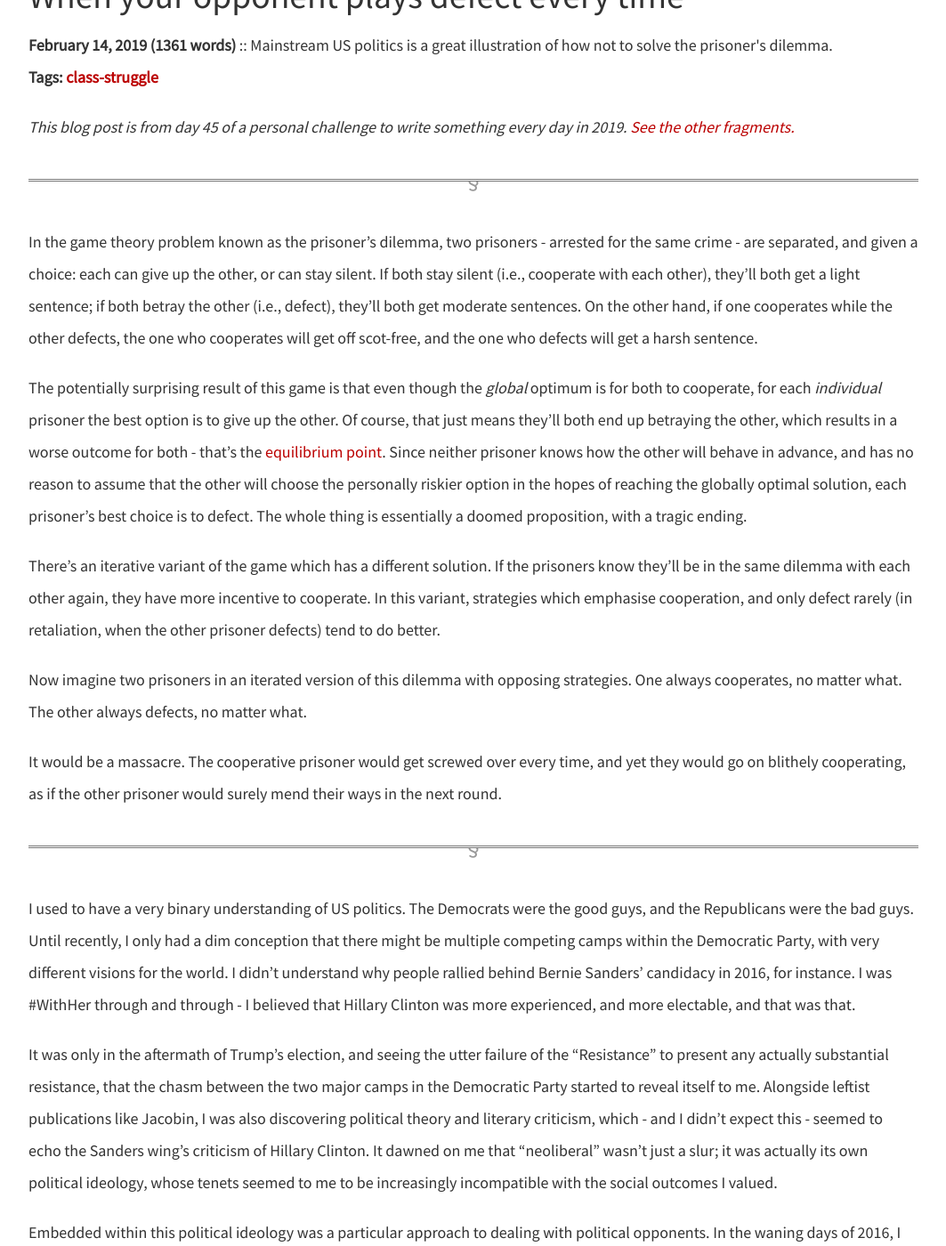
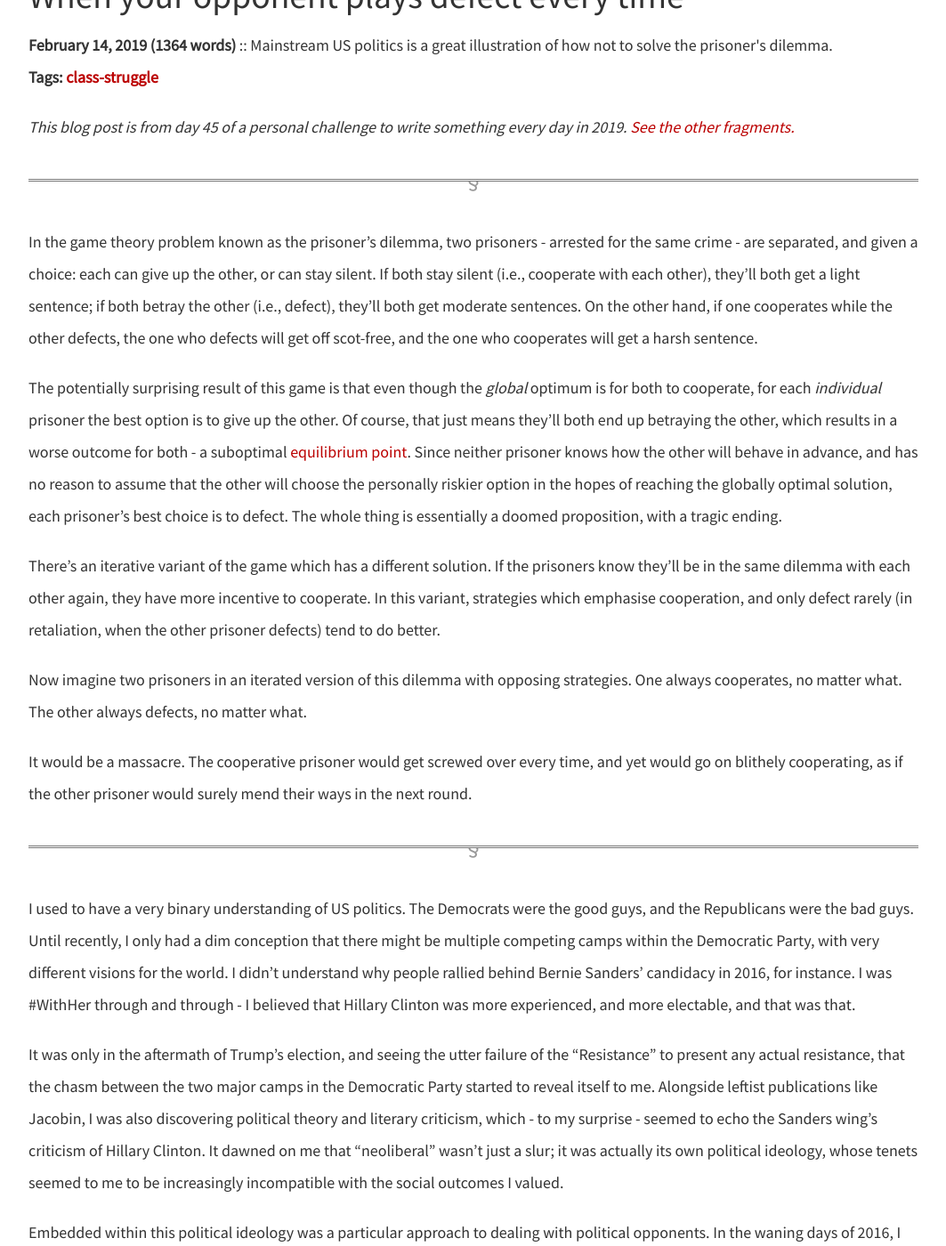
Before and after one commit to dellsystem/dellsystem.github.io, a Jekyll site: the page built from _posts/2019-2-14-fragments-45.md, in a window 1280 px wide and 1400 px high, scrolled down 243 px. Shown: the whole window at 89% size, without its empty margins (108-1171 px from the left). Built offline with Jekyll 4.4.1, drawn with Linux system fonts in a browser that asks for light colours; some of the changed text lies outside the part shown.

Commit message:
Update fragments-45
Fixed typo (other way around lol) + other minor language edits

```diff
--- a/_posts/2019-2-14-fragments-45.md
+++ b/_posts/2019-2-14-fragments-45.md
@@ -6,21 +6,21 @@ tags:
 - class-struggle
 ---
 
-In the game theory problem known as the prisoner's dilemma, two prisoners - arrested for the same crime - are separated, and given a choice: each can give up the other, or can stay silent. If both stay silent (i.e., cooperate with each other), they'll both get a light sentence; if both betray the other (i.e., defect), they'll both get moderate sentences. On the other hand, if one cooperates while the other defects, the one who cooperates will get off scot-free, and the one who defects will get a harsh sentence.
+In the game theory problem known as the prisoner's dilemma, two prisoners - arrested for the same crime - are separated, and given a choice: each can give up the other, or can stay silent. If both stay silent (i.e., cooperate with each other), they'll both get a light sentence; if both betray the other (i.e., defect), they'll both get moderate sentences. On the other hand, if one cooperates while the other defects, the one who defects will get off scot-free, and the one who cooperates will get a harsh sentence.
 
-The potentially surprising result of this game is that even though the _global_ optimum is for both to cooperate, for each _individual_ prisoner the best option is to give up the other. Of course, that just means they'll both end up betraying the other, which results in a worse outcome for both - that's the [equilibrium point](https://en.wikipedia.org/wiki/Nash_equilibrium). Since neither prisoner knows how the other will behave in advance, and has no reason to assume that the other will choose the personally riskier option in the hopes of reaching the globally optimal solution, each prisoner's best choice is to defect. The whole thing is essentially a doomed proposition, with a tragic ending.
+The potentially surprising result of this game is that even though the _global_ optimum is for both to cooperate, for each _individual_ prisoner the best option is to give up the other. Of course, that just means they'll both end up betraying the other, which results in a worse outcome for both - a suboptimal [equilibrium point](https://en.wikipedia.org/wiki/Nash_equilibrium). Since neither prisoner knows how the other will behave in advance, and has no reason to assume that the other will choose the personally riskier option in the hopes of reaching the globally optimal solution, each prisoner's best choice is to defect. The whole thing is essentially a doomed proposition, with a tragic ending.
 
 There's an iterative variant of the game which has a different solution. If the prisoners know they'll be in the same dilemma with each other again, they have more incentive to cooperate. In this variant, strategies which emphasise cooperation, and only defect rarely (in retaliation, when the other prisoner defects) tend to do better.
 
 Now imagine two prisoners in an iterated version of this dilemma with opposing strategies. One always cooperates, no matter what. The other always defects, no matter what.
 
-It would be a massacre. The cooperative prisoner would get screwed over every time, and yet they would go on blithely cooperating, as if the other prisoner would surely mend their ways in the next round.
+It would be a massacre. The cooperative prisoner would get screwed over every time, and yet would go on blithely cooperating, as if the other prisoner would surely mend their ways in the next round.
 
 ***
 
 I used to have a very binary understanding of US politics. The Democrats were the good guys, and the Republicans were the bad guys. Until recently, I only had a dim conception that there might be multiple competing camps within the Democratic Party, with very different visions for the world. I didn't understand why people rallied behind Bernie Sanders' candidacy in 2016, for instance. I was #WithHer through and through - I believed that Hillary Clinton was more experienced, and more electable, and that was that.
 
-It was only in the aftermath of Trump's election, and seeing the utter failure of the "Resistance" to present any actually substantial resistance, that the chasm between the two major camps in the Democratic Party started to reveal itself to me. Alongside leftist publications like Jacobin, I was also discovering political theory and literary criticism, which - and I didn't expect this - seemed to echo the Sanders wing's criticism of Hillary Clinton. It dawned on me that "neoliberal" wasn't just a slur; it was actually its own political ideology, whose tenets seemed to me to be increasingly incompatible with the social outcomes I valued.
+It was only in the aftermath of Trump's election, and seeing the utter failure of the "Resistance" to present any actual resistance, that the chasm between the two major camps in the Democratic Party started to reveal itself to me. Alongside leftist publications like Jacobin, I was also discovering political theory and literary criticism, which - to my surprise - seemed to echo the Sanders wing's criticism of Hillary Clinton. It dawned on me that "neoliberal" wasn't just a slur; it was actually its own political ideology, whose tenets seemed to me to be increasingly incompatible with the social outcomes I valued.
 
 Embedded within this political ideology was a particular approach to dealing with political opponents. In the waning days of 2016, I would watch late-night liberal pundits like Samantha Bee, Stephen Colbert, and John Oliver for updates on the so-called resistance, and I found myself getting more and more frustrated, to the point where I stopped being able to watch those shows. The very political terrain had been upended, and yet mainstream Democrats were _still_ embracing the notion of Beltway civility, acting as if bipartisanship were the most important thing. Rather than actually challenging their opponents, and moving the Overton window as a result, they were compromising with them, and accepting their terms of debate as their own. When your best argument against building a border wall is that it's a bad use of [taxpayer money](https://thehill.com/homenews/sunday-talk-shows/425097-kaine-on-border-wall-democrats-dont-want-to-waste-taxpayer-money), rather than acknowledging the sheer inhumanity of strengthening the border under the current circumstances, then you've already lost the battle.
 
@@ -46,11 +46,11 @@ A whole cottage industry of jokes has sprung up in response to mainstream Dems'
 
 The point is that politics is a terrain of struggle, not merely a process by which ideologically neutral participants reach some rational point of consensus. Politics is conflict, a massive one, between different (and often competing) values. It is a conduit for class warfare.
 
-Republicans know that, and they've been good at using political power to enforce their will. Most Democrats, on the other hand, refuse to acknowledge it, [clinging](https://jacobinmag.com/2018/11/bipartisanship-tribalism-midterm-elections) to ideas of bipartisanship and compromise as if their opponents are acting in good faith. They're not. There's no point compromising when your opponent has chosen to play defect.
+Republicans know this, and they've been good at using political power to enforce their will. Most Democrats, on the other hand, refuse to acknowledge this, instead [clinging](https://jacobinmag.com/2018/11/bipartisanship-tribalism-midterm-elections) to ideas of bipartisanship and compromise as if their opponents are acting in good faith. They're not. There's no point compromising when your opponent has chosen to play defect.
 
 ![screenshot of a tweet about liberals trying to reason with fascists](https://i.imgur.com/Lof1NK8.png)
 _Also: Democrats trying to reason with Republicans ([source](https://twitter.com/OhMySultan/status/1090354157024956420))_
 
-The politics-as-usual crowd likes to criticise outspoken politicians like Bernie Sanders (and, more recently, AOC) for being divisive, partisan, and uncompromising in their values. As if those are _bad things_ in the current political environment. Meanwhile, their own strategy of political unity is clearly flailing, because their opponents don't give a shit about unity and are taking advantage of the opportunity to steamroll them.
+The politics-as-usual crowd likes to criticise outspoken politicians like Bernie Sanders (and, more recently, AOC) for being divisive, partisan, and uncompromising in their values. As if those are _bad things_ in the current political environment. Meanwhile, their own strategy of political unity is clearly failing, because their opponents don't give a shit about unity and are taking advantage of the opportunity to steamroll them.
 
 At the moment, the AOC & Sanders brand of confrontation seems to be doing well when it comes to building popular support - by standing their ground, they're providing political leadership of the sort that's sorely needed on the left. Let's see if the party establishment cottons on to that before it's too late.
```
Also changed, not shown: other parts of _posts/2019-2-14-fragments-45.md (+1 -1 lines).
